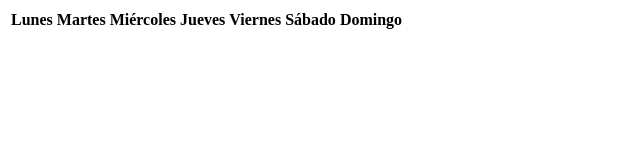
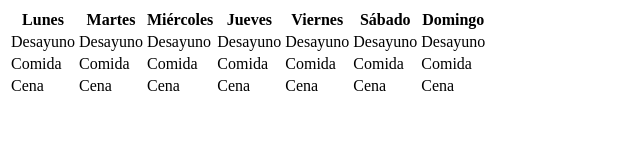
Before and after one commit to esgab/ejercicios-de-adalab, a plain HTML site: page modulo-1/modulo-1-leccion-1.1-ejercicio-2-tabla-comidas/index.html in a window 1280 px wide. Shown: the whole page, without its empty margins (0-640 px from the left). Drawn offline with Linux system fonts and the light colour scheme.

Commit message:
Actualización ejercicios Adalab

```diff
--- a/modulo-1/modulo-1-leccion-1.1-ejercicio-2-tabla-comidas/index.html
+++ b/modulo-1/modulo-1-leccion-1.1-ejercicio-2-tabla-comidas/index.html
@@ -17,22 +17,31 @@
           <th>Domingo</th>
         </tr>
         <tr>
-          <td></td>
-          <td></td>
-          <td></td>
-          <td></td>
-          <td></td>
-          <td></td>
-          <td></td>
+          <td>Desayuno</td>
+          <td>Desayuno</td>
+          <td>Desayuno</td>
+          <td>Desayuno</td>
+          <td>Desayuno</td>
+          <td>Desayuno</td>
+          <td>Desayuno</td>
         </tr>
         <tr>
-          <td></td>
-          <td></td>
-          <td></td>
-          <td></td>
-          <td></td>
-          <td></td>
-          <td></td>
+          <td>Comida</td>
+          <td>Comida</td>
+          <td>Comida</td>
+          <td>Comida</td>
+          <td>Comida</td>
+          <td>Comida</td>
+          <td>Comida</td>
+        </tr>
+        <tr>
+          <td>Cena</td>
+          <td>Cena</td>
+          <td>Cena</td>
+          <td>Cena</td>
+          <td>Cena</td>
+          <td>Cena</td>
+          <td>Cena</td>
         </tr>
       </table>
 </body>
```
